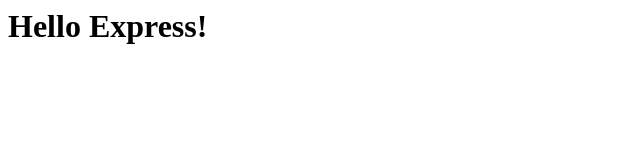
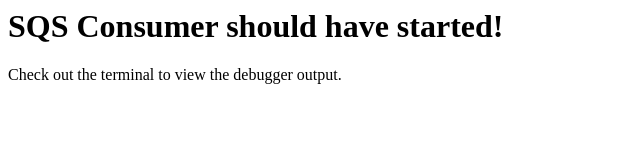
Before and after one commit to bbc/sqs-consumer-starter, a website: page pages/index.html in a window 1280 px wide. Shown: the whole page, without its empty margins (0-640 px from the left). Drawn offline with Linux system fonts and the light colour scheme.

Commit message:
chore: updating index file

```diff
--- a/pages/index.html
+++ b/pages/index.html
@@ -1,2 +1,2 @@
-<link rel="stylesheet" href="./style.css">
-<h1>Hello Express!</h1>
+<h1>SQS Consumer should have started!</h1>
+<p>Check out the terminal to view the debugger output.</p>
```
